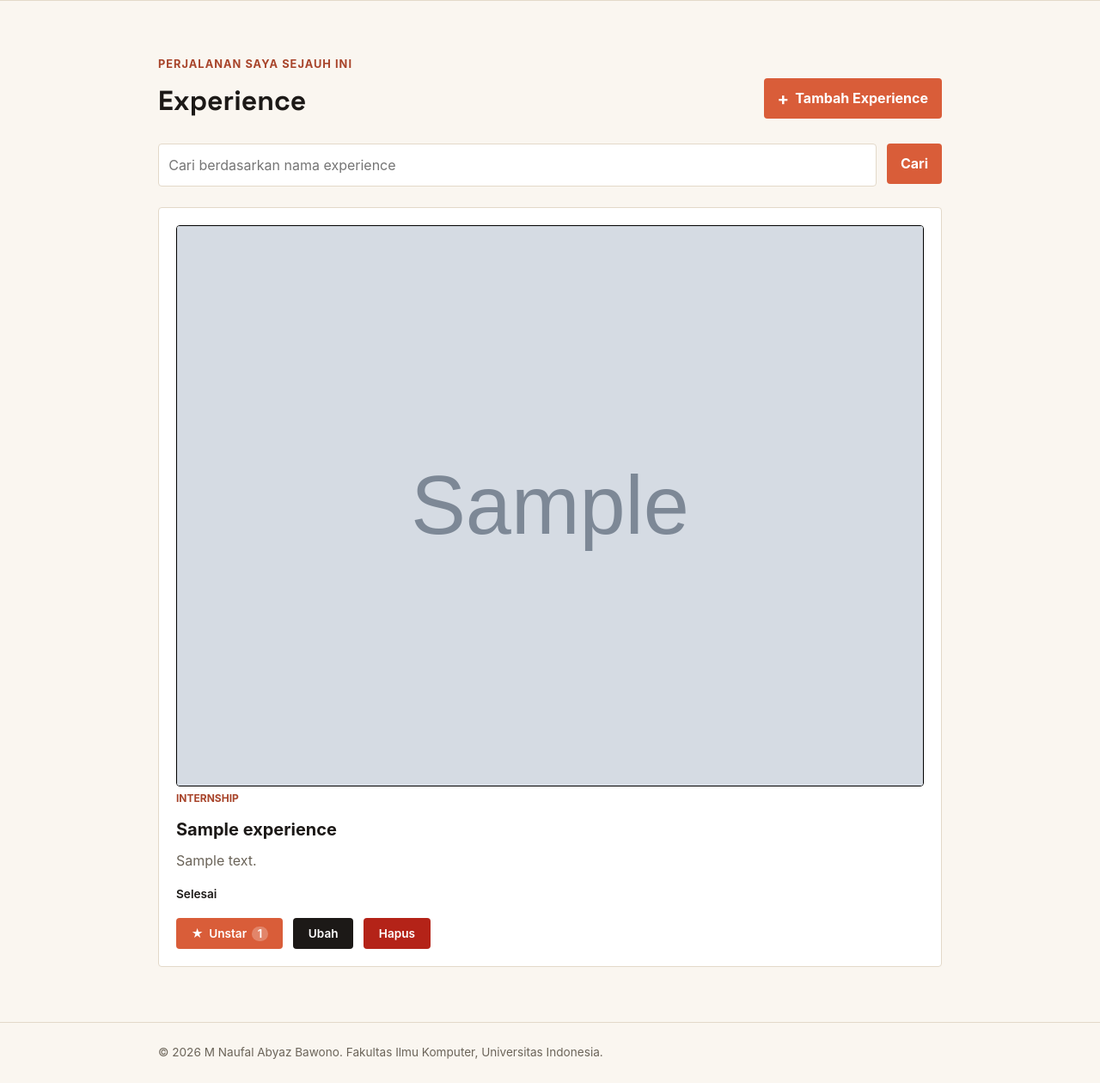
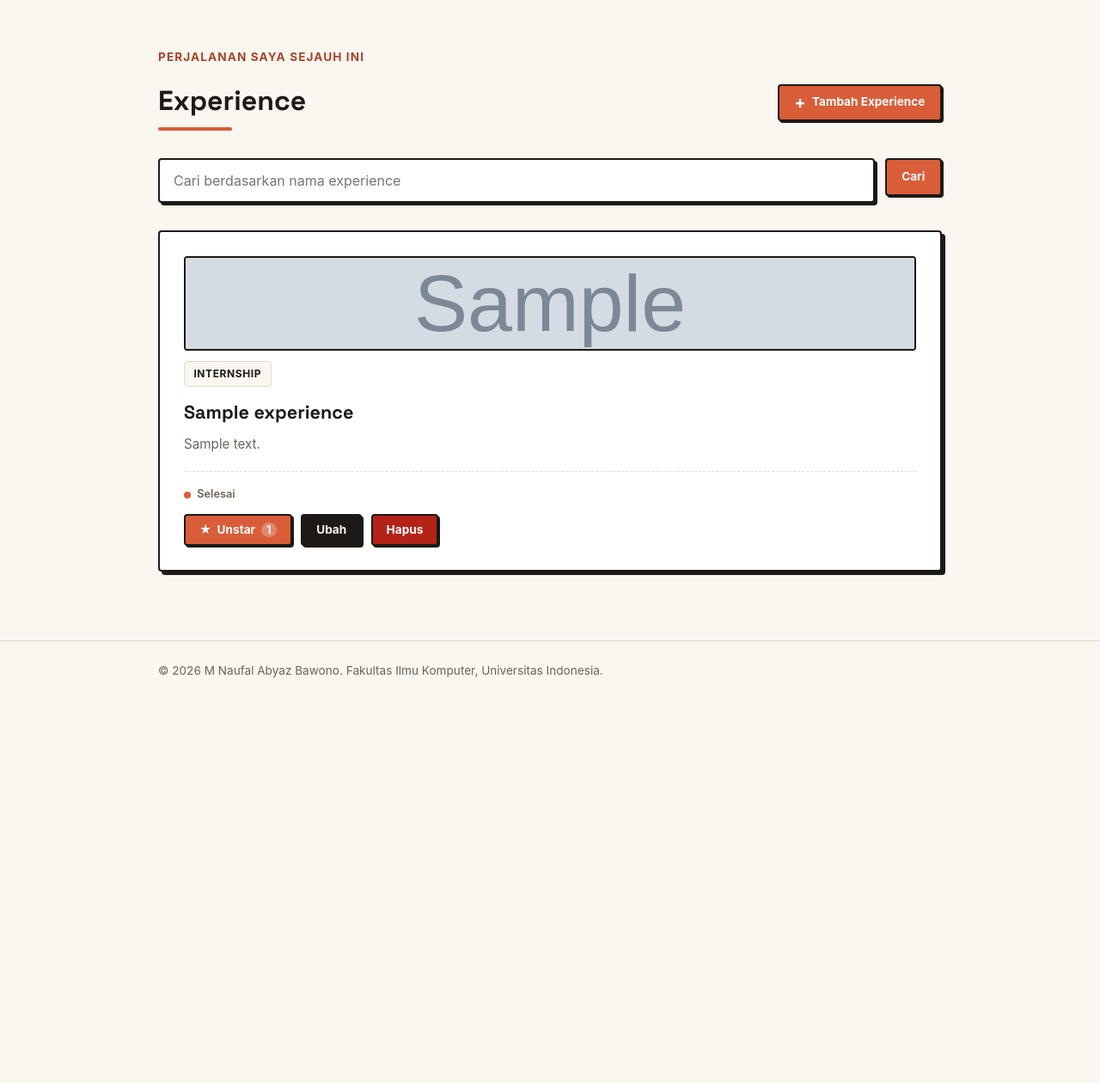
Before and after one commit to Abyaz1/myportofolio, a Django app: page /experience/ in a window 1280 px wide. Shown: the part 74-1334 px from the top of the page at 86% size. After the commit the page ends 862 px from the top, so only its background shows below. Run offline with Django 5.2, Linux system fonts and the light colour scheme; a user stored in the database is signed in; tables that the repository leaves empty hold one stand-in row (values such as "Sample post"); grey boxes marked "Sample" are stand-in pictures.

Commit message:
style: selaraskan tampilan experience dan education dengan profil serta perkecil thumbnail

```diff
--- a/main/views.py
+++ b/main/views.py
@@ -287,7 +287,7 @@ def register(request):
         return redirect("main:login")
 
     context = {
-        "name": "Burhan",
+        "name": "Abyaz",
         "form": form,
     }
     return render(request, "register.html", context)
@@ -303,7 +303,7 @@ def login_user(request):
         return response
 
     context = {
-        "name": "Burhan",
+        "name": "Abyaz",
         "form": form,
     }
     return render(request, "login.html", context)
--- a/static/css/style.css
+++ b/static/css/style.css
@@ -311,16 +311,16 @@ h1, .brand {
 }
 .experience-section,
 .education-section {
-    padding: 4rem 0;
-    border-top: 1px solid var(--line);
+    padding: 3.5rem 0 5rem;
 }
 
 .section-kicker {
     color: var(--accent-dark);
-    font-size: 0.8rem;
+    font-size: 0.85rem;
     font-weight: 700;
     letter-spacing: 0.08em;
     text-transform: uppercase;
+    margin-bottom: 0.5rem;
 }
 
 .experience-section h1,
@@ -329,51 +329,104 @@ h1, .brand {
     font-size: 2rem;
 }
 
-.experience-grid {
+.experience-grid,
+.education-grid {
     display: grid;
-    grid-template-columns: repeat(auto-fit, minmax(240px, 1fr));
-    gap: 1rem;
-}
-
-.education-grid {
-    display: flex;
-    flex-direction: column;
-    gap: 1.25rem;
+    grid-template-columns: repeat(auto-fit, minmax(280px, 1fr));
+    gap: 1.75rem;
 }
 
 .experience-card,
 .education-card {
-    padding: 1.25rem;
-    background-color: #fff;
-    border: 1px solid var(--line);
+    background-color: #ffffff;
+    border: 2px solid var(--ink);
     border-radius: var(--radius);
+    padding: 1.75rem;
+    box-shadow: 4px 4px 0px var(--ink);
+    transition: transform 0.25s ease, box-shadow 0.25s ease, border-color 0.25s ease;
+    display: flex;
+    flex-direction: column;
+    justify-content: space-between;
+}
+
+.experience-card:hover,
+.education-card:hover {
+    transform: translateY(-6px);
+    box-shadow: 8px 8px 0px var(--accent);
+    border-color: var(--ink);
 }
 
 .experience-category,
 .education-category {
-    color: var(--accent-dark);
+    display: inline-block;
+    align-self: flex-start;
     font-size: 0.75rem;
     font-weight: 700;
     text-transform: uppercase;
+    letter-spacing: 0.05em;
+    padding: 0.25rem 0.65rem;
+    background-color: var(--paper);
+    color: var(--ink);
+    border: 1px solid var(--line);
+    border-radius: var(--radius);
+    margin-bottom: 0.75rem;
+    transition: background-color 0.2s ease, border-color 0.2s ease, color 0.2s ease;
+}
+
+.experience-card:hover .experience-category,
+.education-card:hover .education-category {
+    border-color: var(--accent-dark);
+    background-color: #f7eedf;
 }
 
 .experience-card h2,
 .education-card h2 {
-    margin: 0.5rem 0;
-    font-size: 1.25rem;
+    font-family: "Space Grotesk", -apple-system, sans-serif;
+    font-size: 1.35rem;
+    font-weight: 700;
+    color: var(--ink);
+    margin: 0.25rem 0 0.75rem;
+    line-height: 1.3;
 }
 
 .experience-description,
-.education-description,
+.education-description {
+    color: var(--text-muted);
+    font-size: 0.95rem;
+    line-height: 1.5;
+    margin-bottom: 1.25rem;
+}
+
 .empty-state {
+    grid-column: 1 / -1;
+    text-align: center;
+    padding: 3rem 1.5rem;
+    background-color: #ffffff;
+    border: 2px dashed var(--line);
+    border-radius: var(--radius);
     color: var(--text-muted);
+    font-size: 1rem;
 }
 
 .experience-status,
 .education-status {
-    margin-top: 1rem;
-    font-size: 0.85rem;
+    display: inline-flex;
+    align-items: center;
+    gap: 0.45rem;
+    font-size: 0.8rem;
     font-weight: 600;
+    color: var(--text-muted);
+    margin: 0 0 0.75rem;
+}
+
+.experience-status::before,
+.education-status::before {
+    content: "";
+    display: inline-block;
+    width: 8px;
+    height: 8px;
+    border-radius: 50%;
+    background-color: var(--accent);
 }
 
 .project-form,
@@ -394,7 +447,8 @@ h1, .brand {
 }
 
 .form-group input,
-.form-group textarea {
+.form-group textarea,
+.form-group select {
     width: 100%;
     box-sizing: border-box;
     padding: 0.7rem;
@@ -407,7 +461,8 @@ h1, .brand {
 }
 
 .form-group input:focus,
-.form-group textarea:focus {
+.form-group textarea:focus,
+.form-group select:focus {
     outline: 2px solid var(--accent);
     border-color: var(--accent);
 }
@@ -419,21 +474,42 @@ h1, .brand {
 }
 
 .button {
-    display: inline-block;
+    display: inline-flex;
+    align-items: center;
+    justify-content: center;
+    gap: 0.45rem;
     height: fit-content;
-    border: 0;
+    border: 2px solid var(--ink);
     border-radius: var(--radius);
-    padding: 0.65rem 1rem;
+    padding: 0.55rem 1.1rem;
     background: var(--accent);
     color: white;
     cursor: pointer;
     font: inherit;
+    font-size: 0.85rem;
     font-weight: 700;
     text-decoration: none;
+    box-shadow: 2px 2px 0px var(--ink);
+    transition: transform 0.15s ease, box-shadow 0.15s ease, background-color 0.2s ease;
+}
+
+.button:hover {
+    transform: translate(-1px, -1px);
+    box-shadow: 3px 3px 0px var(--ink);
+}
+
+.button:active {
+    transform: translate(1px, 1px);
+    box-shadow: 1px 1px 0px var(--ink);
 }
 
 .button-secondary {
     background: var(--ink);
+    color: var(--paper);
+}
+
+.button-secondary:hover {
+    background: var(--accent-dark);
 }
 
 .project-header {
@@ -442,7 +518,12 @@ h1, .brand {
     justify-content: space-between;
     align-items: center;
     gap: 1rem;
-    margin-bottom: 1.5rem;
+    margin-bottom: 2rem;
+    flex-wrap: wrap;
+}
+
+.project-header .section-title {
+    margin-bottom: 0;
 }
 
 .project-grid {
@@ -457,9 +538,11 @@ h1, .brand {
 .project-image {
     display: block;
     width: 100%;
-    height: auto;
-    border: 1px solid black;
+    height: 110px;
+    object-fit: cover;
+    border: 2px solid var(--ink);
     border-radius: var(--radius);
+    margin-bottom: 0.75rem;
 }
 
 .project-header h1 {
@@ -480,40 +563,42 @@ h1, .brand {
 .project-search {
     display: flex;
     gap: 0.75rem;
-    margin-bottom: 1.5rem;
+    margin-bottom: 2rem;
 }
 
 .project-search__input {
     width: 100%;
     min-width: 0;
-    padding: 0.7rem;
-    border: 1px solid var(--line);
+    padding: 0.7rem 1rem;
+    border: 2px solid var(--ink);
     border-radius: var(--radius);
     background: #fff;
     color: var(--ink);
+    box-shadow: 3px 3px 0px var(--ink);
     font: inherit;
+    transition: border-color 0.2s ease, box-shadow 0.2s ease;
 }
 
 .project-search__input:focus {
-    outline: 2px solid var(--accent);
+    outline: none;
     border-color: var(--accent);
+    box-shadow: 4px 4px 0px var(--accent);
 }
 
 .project-actions {
     display: flex;
     align-items: center;
     flex-wrap: wrap;
-    gap: 0.75rem;
-    margin-top: 1rem;
+    gap: 0.65rem;
 }
 
 .project-actions .button {
     font-size: 0.85rem;
-    font-weight: 600;
+    font-weight: 700;
     display: inline-flex;
     align-items: center;
     justify-content: center;
-    padding: 0.5rem 1.1rem;
+    padding: 0.5rem 1rem;
     line-height: 1.2;
     min-height: 36px;
     box-sizing: border-box;
@@ -525,6 +610,8 @@ h1, .brand {
     display: flex;
     flex-direction: column;
     margin-top: auto;
+    padding-top: 1rem;
+    border-top: 1px dashed var(--line);
 }
 
 .hide {
@@ -575,11 +662,11 @@ h1, .brand {
     position: relative;
     z-index: 1;
     width: min(100%, 480px);
-    padding: 1.5rem;
+    padding: 1.75rem;
     background: var(--paper);
-    border: 1px solid var(--line);
+    border: 2px solid var(--ink);
     border-radius: var(--radius);
-    box-shadow: 0 1rem 3rem rgba(28, 25, 23, 0.22);
+    box-shadow: 8px 8px 0px var(--ink);
 }
 
 .project-delete-modal__content h2 {
@@ -802,10 +889,31 @@ h1, .brand {
     align-items: center;
     gap: 0.4rem;
     background: var(--ink);
+    color: var(--paper);
+    border: 2px solid var(--ink);
+    border-radius: var(--radius);
+    box-shadow: 2px 2px 0px var(--ink);
+    padding: 0.5rem 0.9rem;
+    font-size: 0.85rem;
+    font-weight: 700;
+    cursor: pointer;
+    transition: transform 0.15s ease, box-shadow 0.15s ease, background-color 0.2s ease;
+}
+
+.button-star:hover {
+    transform: translate(-1px, -1px);
+    box-shadow: 3px 3px 0px var(--ink);
+}
+
+.button-star:active {
+    transform: translate(1px, 1px);
+    box-shadow: 1px 1px 0px var(--ink);
 }
 
 .button-star.is-starred {
     background: var(--accent);
+    color: white;
+    border-color: var(--ink);
 }
 
 .star-count {
--- a/templates/experience.html
+++ b/templates/experience.html
@@ -11,7 +11,7 @@
         <div class="container">
             <p class="section-kicker">Perjalanan saya sejauh ini</p>
             <div class="project-header">
-                <h1>Experience</h1>
+                <h1 class="section-title">Experience</h1>
                 {% if user.is_superuser %}
                     <a href="{% url 'main:create_experience' %}"
                        class="button project-add-button">
@@ -34,6 +34,7 @@
             <div class="experience-grid">
                 {% for experience in experience_list %}
                     <article class="experience-card">
+                        <div>
                             {% if experience.thumbnail %}
                                 <img src="{{ experience.thumbnail }}"
                                      alt="Gambar {{ experience.title }}"
@@ -46,14 +47,15 @@
                             <p class="experience-description">
                                 {{ experience.description }}
                             </p>
+                        </div>
 
+                        <div class="project-card-actions">
                             {% if experience.is_ongoing %}
                                 <p class="experience-status">Sedang berlangsung</p>
                             {% else %}
                                 <p class="experience-status">Selesai</p>
                             {% endif %}
 
-                        <div class="project-card-actions">
                             <div class="project-actions">
                                 {% include "components/experience_star.html" with experience=experience %}
                                 {% if user.is_superuser or is_editor %}
```
Also changed, not shown: templates/education.html (+15 -5 lines). Lines whose indentation alone changed are shown as unchanged.
